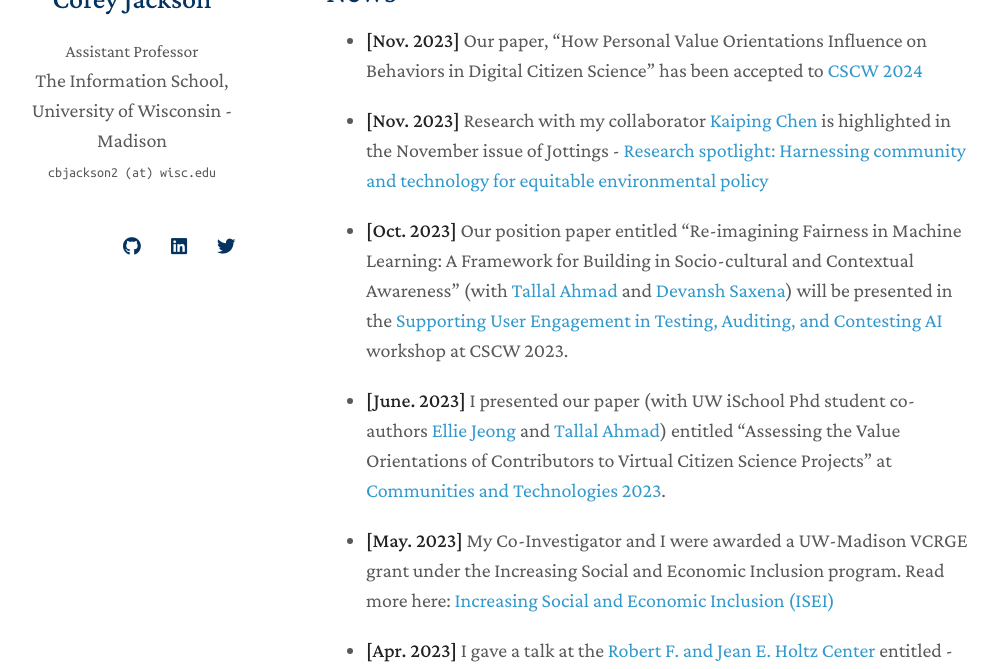
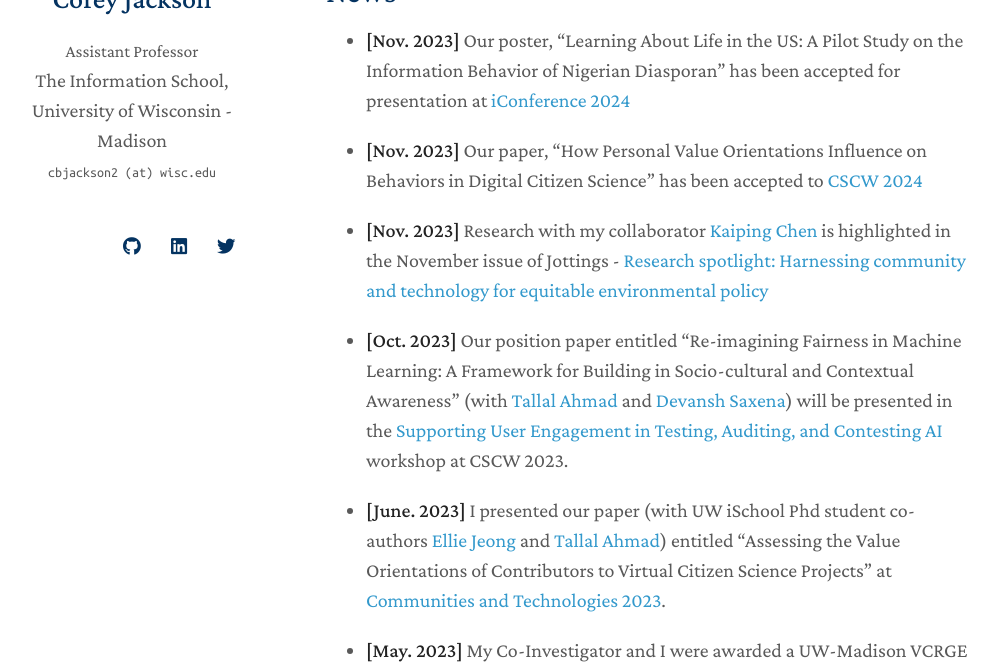
Before and after one commit to cjacks04/cjacks04.github.io, a Jekyll site: the page built from index.md, in a window 1280 px wide and 900 px high, scrolled down 975 px, cut to the strip 231-900 px from the top of the window. Shown: the whole strip, without its empty margins (144-1142 px from the left). Built offline with Jekyll 4.4.1, drawn with Linux system fonts in a browser that asks for light colours; nearby versions of some CDN libraries; a style sheet for code colours, icons or effects is not loaded; our own code applies the rules of GitHub Pages for plain Markdown files.

Commit message:
poster update

```diff
--- a/index.md
+++ b/index.md
@@ -18,6 +18,8 @@ My research has been published in leading conferences and journals in HCI such a
 Check out my [Current Projects](https://coreybjackson.com/projects.html)
 
 ## News
+
+- **[Nov. 2023]** Our poster, "Learning About Life in the US: A Pilot Study on the Information Behavior of Nigerian Diasporan" has been accepted for presentation at [iConference 2024](https://www.ischools.org/iconference)
 
 - **[Nov. 2023]** Our paper, "How Personal Value Orientations Influence on Behaviors in Digital Citizen Science" has been accepted to [CSCW 2024](https://cscw.acm.org/2024/)
 
```
